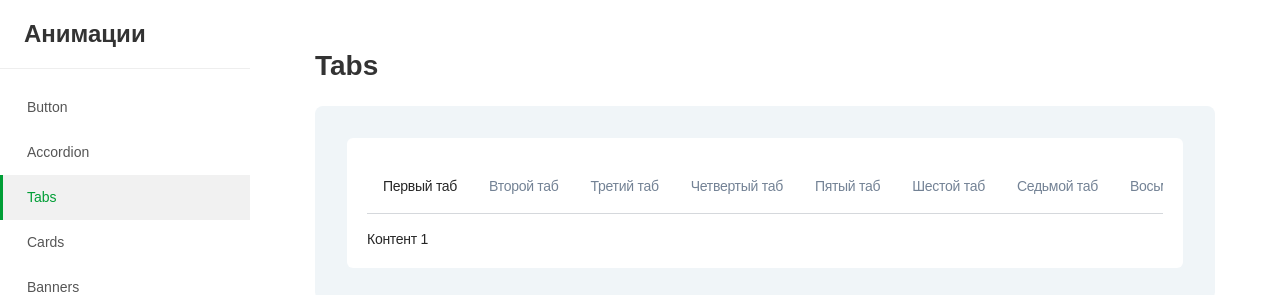
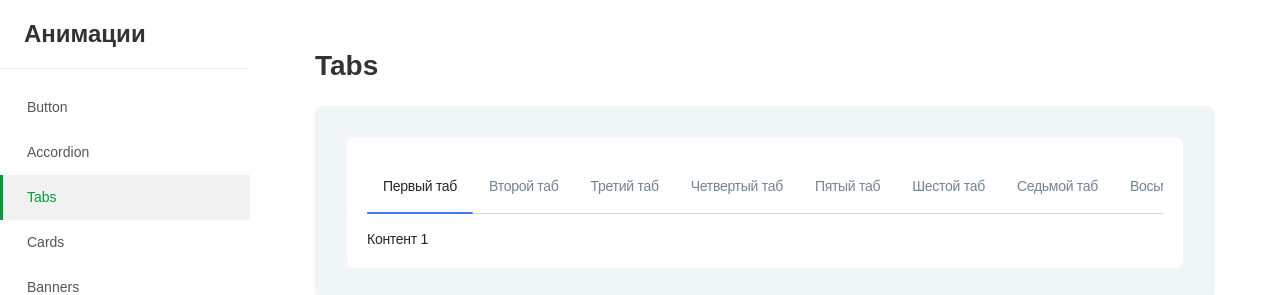
Before and after one commit to maxim-petrov/component-animation, a React (Vite) app: page /tabs in a window 1280 px wide. Shown: the top 295 px of the page. Built offline with nearby package versions, Linux system fonts and the light colour scheme; a web font is replaced by a local one.

Commit message:
Update tabs

```diff
--- a/src/animations/tabAnimations.js
+++ b/src/animations/tabAnimations.js
@@ -17,6 +17,17 @@ export const tabButtonAnimation = {
   }
 };
 
+// Анимация для активной линии под табом
+export const activeLineAnimation = {
+  transition: {
+    type: "spring",
+    stiffness: 400,
+    damping: 25,
+    mass: 0.8,
+    duration: Duration.M
+  }
+};
+
 // Анимация для подсветки активного таба
 export const activeTabAnimation = {
   initial: { opacity: 0, scale: 0.95 },
--- a/src/components/Tab.jsx
+++ b/src/components/Tab.jsx
@@ -1,11 +1,12 @@
-import React from 'react';
+import React, { forwardRef } from 'react';
 import { motion } from 'framer-motion';
 import { tabButtonAnimation } from '../animations/tabAnimations';
 import '../global.css';
 
-const Tab = ({ id, label, isActive, onClick }) => {
+const Tab = forwardRef(({ id, label, isActive, onClick }, ref) => {
   return (
     <motion.button
+      ref={ref}
       type="button"
       className={`tabs-button-beb-15-1-1 ${isActive ? 'tabs-selected-fe9-15-1-1' : ''}`}
       value={id}
@@ -17,6 +18,6 @@ const Tab = ({ id, label, isActive, onClick }) => {
       <span className="tabs-label-bd1-15-1-1">{label}</span>
     </motion.button>
   );
-};
+});
 
 export default Tab;
--- a/src/components/Tabs.jsx
+++ b/src/components/Tabs.jsx
@@ -2,12 +2,15 @@ import React, { useState, useRef, useEffect } from 'react';
 import { motion, AnimatePresence } from 'framer-motion';
 import Tab from './Tab';
 import { tabsAnimationConfig, tabContentAnimation, scrollArrowAnimation } from '../animations/tabsAnimations';
+import { activeLineAnimation } from '../animations/tabAnimations';
 import '../global.css';
 
 const Tabs = () => {
   const [activeTab, setActiveTab] = useState('value-0');
   const [showRightArrow, setShowRightArrow] = useState(false);
+  const [activeTabRect, setActiveTabRect] = useState(null);
   const buttonsRef = useRef(null);
+  const tabRefs = useRef({});
 
   // Check if scroll is needed
   useEffect(() => {
@@ -25,6 +28,17 @@ const Tabs = () => {
       window.removeEventListener('resize', checkScroll);
     };
   }, []);
+
+  // Update the active tab rect when active tab changes
+  useEffect(() => {
+    if (tabRefs.current[activeTab]) {
+      const rect = tabRefs.current[activeTab].getBoundingClientRect();
+      setActiveTabRect({
+        width: rect.width,
+        left: tabRefs.current[activeTab].offsetLeft
+      });
+    }
+  }, [activeTab]);
 
   // Scroll tabs to the right
   const scrollRight = () => {
@@ -74,7 +88,11 @@ const Tabs = () => {
           </motion.div>
         )}
         <div className="tabs-headInner-892-15-1-1 tabs-headInnerDivider-028-15-1-1">
-          <div className="tabs-buttons-fc1-15-1-1" ref={buttonsRef}>
+          <div
+            className="tabs-buttons-fc1-15-1-1"
+            ref={buttonsRef}
+            style={{ position: 'relative' }}
+          >
             {tabsData.map(tab => (
               <Tab
                 key={tab.id}
@@ -82,8 +100,28 @@ const Tabs = () => {
                 label={tab.label}
                 isActive={activeTab === tab.id}
                 onClick={handleTabClick}
+                ref={el => tabRefs.current[tab.id] = el}
               />
             ))}
+
+            {activeTabRect && (
+              <motion.div
+                className="active-tab-line"
+                initial={false}
+                animate={{
+                  width: activeTabRect.width,
+                  left: activeTabRect.left
+                }}
+                transition={activeLineAnimation.transition}
+                style={{
+                  position: 'absolute',
+                  height: '2px',
+                  backgroundColor: 'var(--color-primary, #4077F2)',
+                  bottom: '0',
+                  borderRadius: '2px'
+                }}
+              />
+            )}
           </div>
         </div>
       </div>
--- a/src/pages/TabsPage.jsx
+++ b/src/pages/TabsPage.jsx
@@ -43,6 +43,17 @@ const TabsPage = () => {
           <li>Небольшое масштабирование при наведении и нажатии</li>
         </ul>
 
+        <h3 style={{ color: "#333" }}>Анимация активной линии</h3>
+        <ul style={{ color: "#333" }}>
+          <li><code>type: "spring"</code> - пружинная анимация для естественного движения</li>
+          <li><code>stiffness: 400</code> - упругость пружины</li>
+          <li><code>damping: 25</code> - затухание для контролируемого движения</li>
+          <li><code>mass: 0.8</code> - масса объекта</li>
+          <li><code>Duration.M</code> - средняя длительность (250ms)</li>
+          <li>Линия плавно перемещается под активным табом при переключении</li>
+          <li>Высота линии: 2px, цвет соответствует основному цвету приложения</li>
+        </ul>
+
         <h3 style={{ color: "#333" }}>Тип анимации</h3>
         <p style={{ color: "#333" }}>
           Структурная анимация - помогает понять изменения в интерфейсе при переключении вкладок.
```
